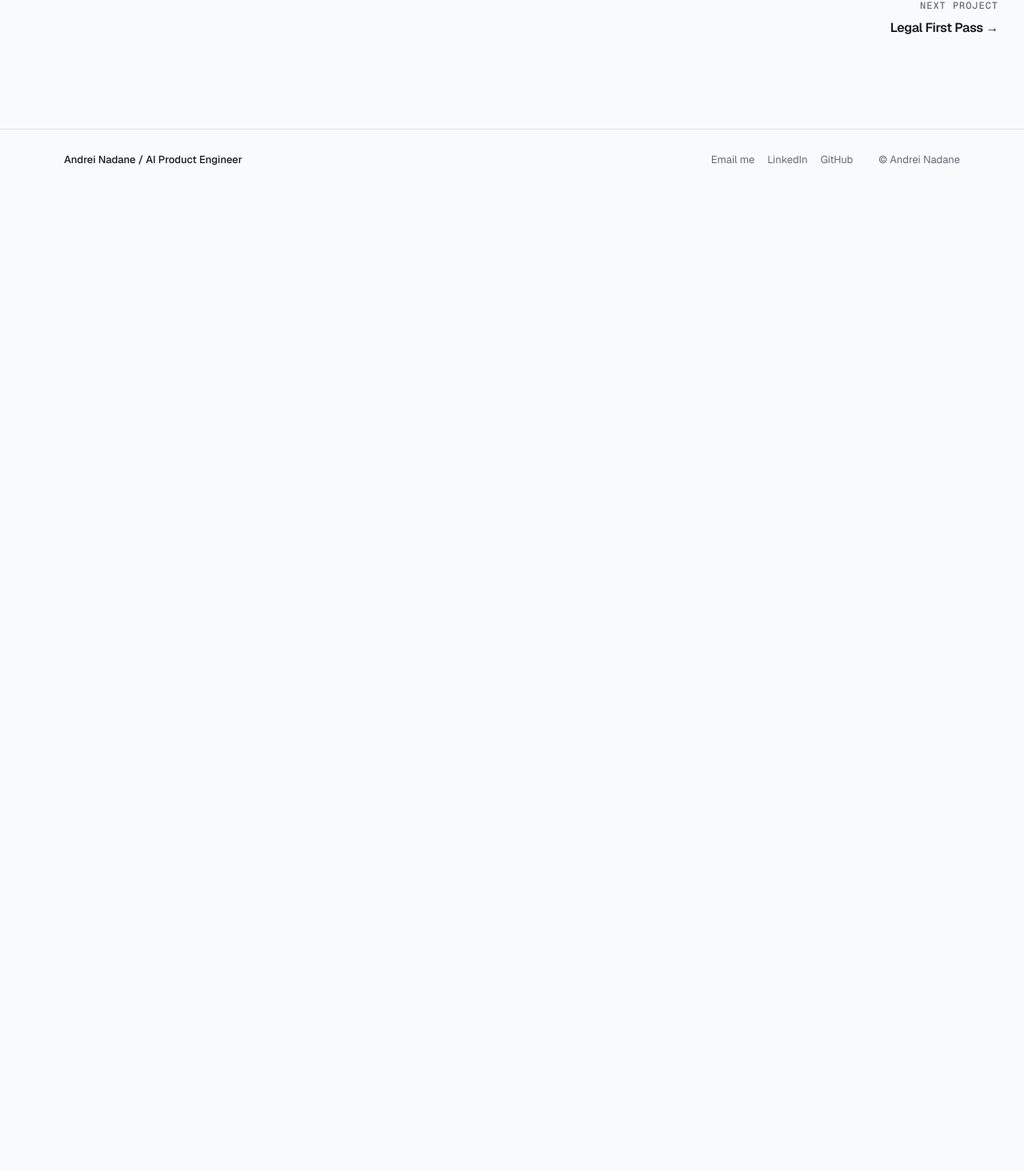
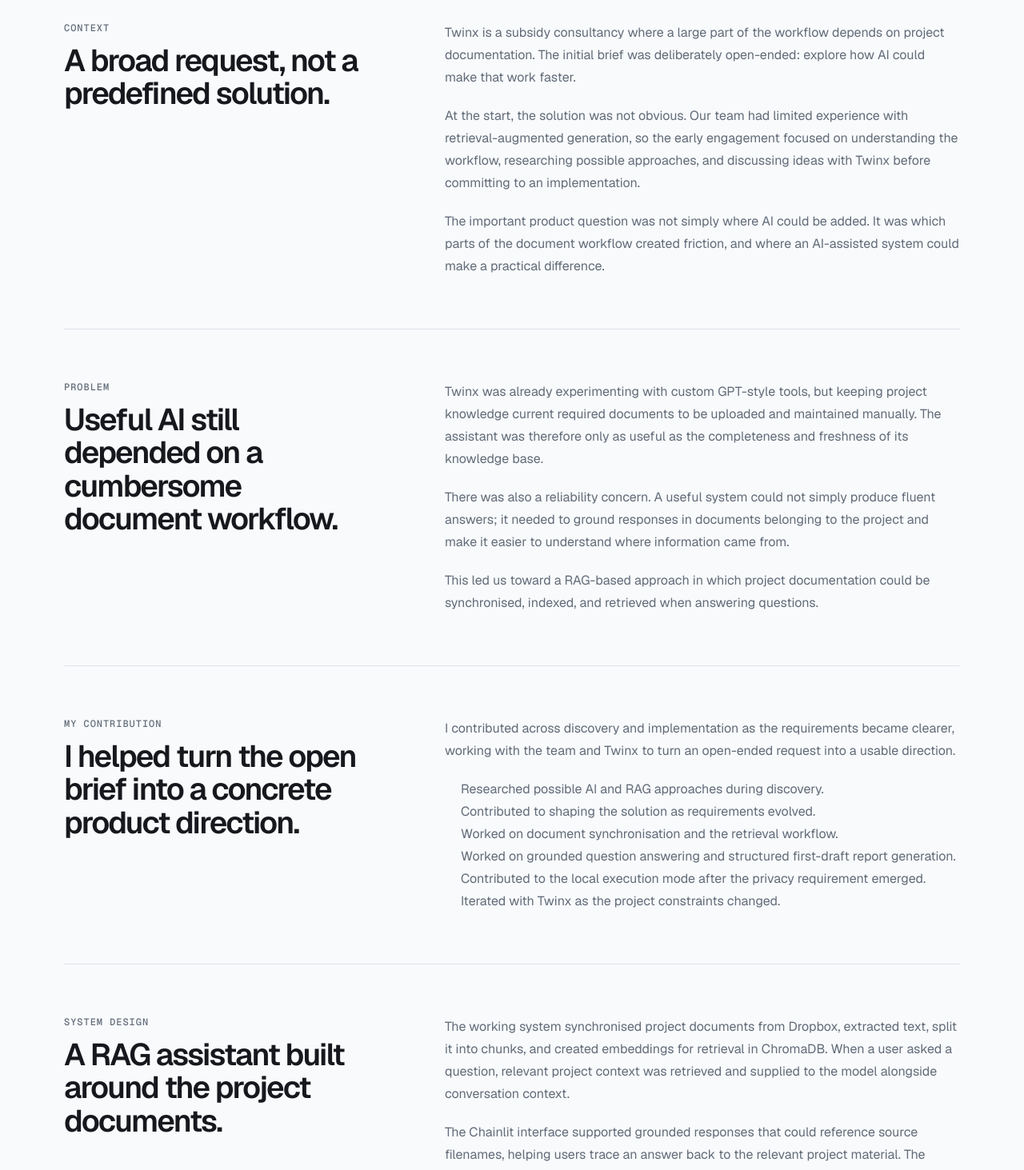
Before and after one commit to Nadane-Portfolio/personal-site, a Next.js app: page /work/twinx-ai-knowledge-assistant in a window 1280 px wide. Shown: the part 1278-2741 px from the top of the page at 80% size. Before the commit the page ends 1516 px from the top, so only its background shows below. Built offline with nearby package versions, Linux system fonts and the light colour scheme.

Commit message:
Add Twinx case study

```diff
--- a/src/app/layout.tsx
+++ b/src/app/layout.tsx
@@ -30,6 +30,7 @@
   return (
     <html
       lang="en"
+      data-scroll-behavior="smooth"
       className={`${geistSans.variable} ${geistMono.variable}`}
     >
       <body className="site-shell">
--- a/src/content/projects.ts
+++ b/src/content/projects.ts
@@ -34,6 +34,111 @@
       visibility: "private",
       label: "Private repository",
       notice: "Private repository — source access available on request.",
+    },
+    caseStudy: {
+      sections: [
+        {
+          id: "context",
+          kind: "context",
+          eyebrow: "Context",
+          title: "A broad request, not a predefined solution.",
+          paragraphs: [
+            "Twinx is a subsidy consultancy where a large part of the workflow depends on project documentation. The initial brief was deliberately open-ended: explore how AI could make that work faster.",
+            "At the start, the solution was not obvious. Our team had limited experience with retrieval-augmented generation, so the early engagement focused on understanding the workflow, researching possible approaches, and discussing ideas with Twinx before committing to an implementation.",
+            "The important product question was not simply where AI could be added. It was which parts of the document workflow created friction, and where an AI-assisted system could make a practical difference.",
+          ],
+        },
+        {
+          id: "problem",
+          kind: "problem",
+          eyebrow: "Problem",
+          title: "Useful AI still depended on a cumbersome document workflow.",
+          paragraphs: [
+            "Twinx was already experimenting with custom GPT-style tools, but keeping project knowledge current required documents to be uploaded and maintained manually. The assistant was therefore only as useful as the completeness and freshness of its knowledge base.",
+            "There was also a reliability concern. A useful system could not simply produce fluent answers; it needed to ground responses in documents belonging to the project and make it easier to understand where information came from.",
+            "This led us toward a RAG-based approach in which project documentation could be synchronised, indexed, and retrieved when answering questions.",
+          ],
+        },
+        {
+          id: "contribution",
+          kind: "role",
+          eyebrow: "My contribution",
+          title: "I helped turn the open brief into a concrete product direction.",
+          paragraphs: [
+            "I contributed across discovery and implementation as the requirements became clearer, working with the team and Twinx to turn an open-ended request into a usable direction.",
+          ],
+          bullets: [
+            "Researched possible AI and RAG approaches during discovery.",
+            "Contributed to shaping the solution as requirements evolved.",
+            "Worked on document synchronisation and the retrieval workflow.",
+            "Worked on grounded question answering and structured first-draft report generation.",
+            "Contributed to the local execution mode after the privacy requirement emerged.",
+            "Iterated with Twinx as the project constraints changed.",
+          ],
+        },
+        {
+          id: "system",
+          kind: "architecture",
+          eyebrow: "System design",
+          title: "A RAG assistant built around the project documents.",
+          paragraphs: [
+            "The working system synchronised project documents from Dropbox, extracted text, split it into chunks, and created embeddings for retrieval in ChromaDB. When a user asked a question, relevant project context was retrieved and supplied to the model alongside conversation context.",
+            "The Chainlit interface supported grounded responses that could reference source filenames, helping users trace an answer back to the relevant project material. The same retrieved context also supported structured first-draft report generation.",
+            "The wider system supported PDF, DOCX, TXT, CSV, and XLSX project documents. Cloud execution used OpenAI for embeddings and generation; the local path used Sentence Transformers and Ollama.",
+          ],
+        },
+        {
+          id: "privacy",
+          kind: "constraints",
+          eyebrow: "Changing requirements",
+          title: "Privacy changed the architecture.",
+          paragraphs: [
+            "During the engagement, Twinx raised concerns about sending potentially sensitive project information to an external AI API. That feedback changed the technical direction rather than being treated as a reason to keep the original design fixed.",
+            "I worked on a local execution path using Sentence Transformers for embeddings and Ollama for local model execution. This allowed the core document-question-answering workflow to operate without relying on OpenAI for the model path.",
+            "It was a practical reminder that client requirements evolve, and that deployment constraints should shape the architecture as the project develops.",
+          ],
+        },
+        {
+          id: "reporting",
+          kind: "implementation",
+          eyebrow: "Beyond question answering",
+          title: "The assistant also helped turn project knowledge into first-draft reports.",
+          paragraphs: [
+            "Twinx's workflow involved producing structured reports from project information. I worked on a report-generation capability that used retrieved project context to create structured Dutch DOCX first drafts.",
+            "A particularly important behaviour was surfacing missing information explicitly rather than confidently filling gaps with invented content. The generated report remained a draft for human review, not an autonomous final deliverable.",
+          ],
+        },
+        {
+          id: "reliability",
+          kind: "testing",
+          eyebrow: "Reliability",
+          title: "Grounding mattered more than simply generating convincing text.",
+          paragraphs: [
+            "Retrieval tied answers to the project's indexed documents, while source filenames made the response path more traceable. In report generation, missing information was surfaced instead of being silently fabricated.",
+            "The system was still something a person needed to review rather than treating model output as automatically correct. Cloud and local modes also brought different operational trade-offs, which needed to be considered alongside the user workflow.",
+          ],
+        },
+        {
+          id: "outcome",
+          kind: "outcome",
+          eyebrow: "Outcome",
+          title: "From exploration to a working prototype in ten weeks.",
+          paragraphs: [
+            "By the end of the client project, the work had progressed from an open-ended request into a functioning RAG-based assistant. It could synchronise project documentation, retrieve relevant knowledge, support grounded Q&A, and create structured first-draft reports using either OpenAI-backed or local AI paths.",
+            "The value was not only the prototype itself, but translating a vague business problem into a concrete, usable technical system while adapting to changing requirements.",
+          ],
+        },
+        {
+          id: "reflection",
+          kind: "reflection",
+          eyebrow: "Reflection",
+          title: "The most important decisions were not model choices.",
+          paragraphs: [
+            "The project reinforced that useful AI software involves more than connecting an LLM to data. The harder work was understanding the workflow, deciding where retrieval was appropriate, responding to privacy concerns, making outputs traceable, and adjusting the solution as Twinx learned what it needed.",
+            "It also gave me practical experience with an initially unfamiliar AI architecture and with turning research into a functioning system within a real client engagement.",
+          ],
+        },
+      ],
     },
   },
   {
```
